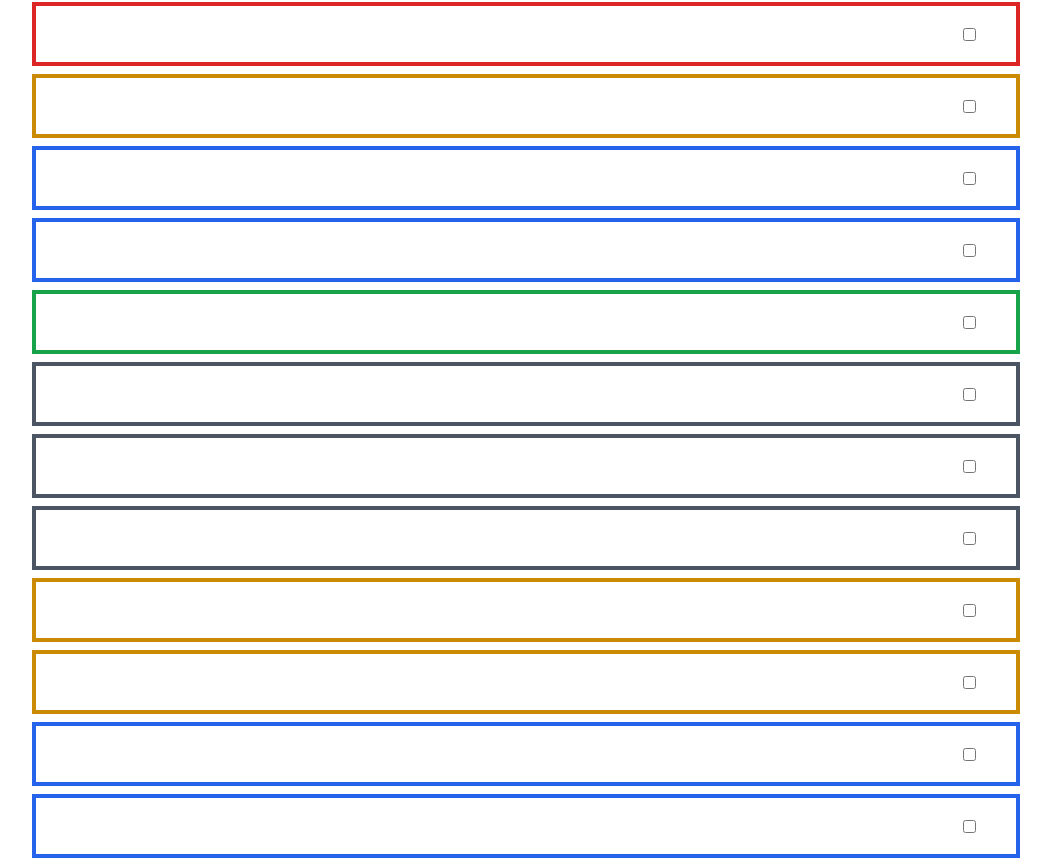
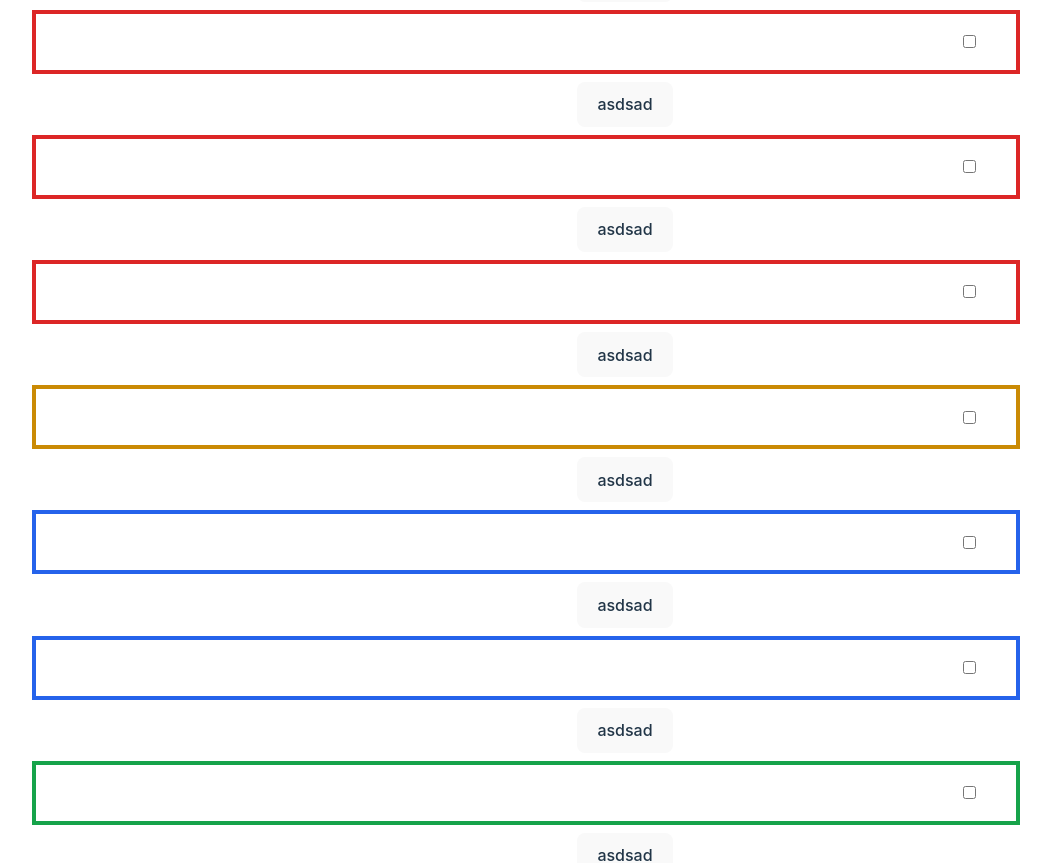
Before and after one commit to usuless/WitcherCollector, a Vue app: page / in a window 1280 px wide. Shown: the part 422-1285 px from the top of the page, without its empty margins (15-1066 px from the left). Built offline with nearby package versions, Linux system fonts and the light colour scheme.

Commit message:
filter problem

```diff
--- a/src/App.vue
+++ b/src/App.vue
@@ -2,18 +2,17 @@
 import cards from "./assets/data/cards.json"
 import Card from './components/Card.vue';
 import SearchSection from "./components/SearchSection.vue";
+import type { Ref } from "vue";
+import { ref } from "vue";
+
+
+let searchLocation: Ref<string> = ref('')
 
 </script>
 <template>
-   <SearchSection :cardInfo="cards"/>
-   <Card :card="card" v-for="card in cards"/>
+   <SearchSection :data="cards" @location="(location) => searchLocation = location"/>
+   <Card :location="searchLocation" :card="card" v-for="card in cards" :key="card.id"/>
 </template>
 
 <style lang="postcss" scoped>
-
-.owned {
-   @apply bg-red-500 border-red-500;
-}
-
-
 </style>
--- a/src/components/Card.vue
+++ b/src/components/Card.vue
@@ -6,9 +6,16 @@ const props = defineProps({
         type: Object,
         required: true
     },
+    location: {
+        type: String,
+        required: true
+    }
 })
+const isVisible: Ref<boolean> = ref(true);
 
-const isVisible: Ref<boolean> = ref(true);
+let search = () => {
+    return props.card.location.filter((el: string) => el.toLowerCase().includes(props.location.toLowerCase()))
+}
 
 const deck:string = props.card.deck
     let color = ''
@@ -38,6 +45,7 @@ let check = ref('')
 
 </script>
 <template>
+    <button @click="search">asdsad</button>
     <div v-show="isVisible" :class="color" :style="{backgroundColor: check ? backgroundColor : 'transparent', color: check ? 'black' : 'white'}" class="flex w-10/12 h-16 items-center text-black my-2 p-1 px-10">
         <p class="w-1/3">{{card.card}}</p>
         <p class="w-1/3">{{card.location}}</p>
--- /dev/null
+++ b/src/components/Search.vue
@@ -0,0 +1,39 @@
+<template>
+    <div>
+      <input
+        type="text"
+        v-model="searchQuery"
+        placeholder="Search items..."
+        @input="onSearch"
+        class="search-input"
+      />
+      <ul>
+        <li v-for="item in filteredItems" :key="item">{{ item }}</li>
+      </ul>
+    </div>
+  </template>
+
+  <script setup>
+  import { ref, computed } from 'vue';
+
+  // Sample list of items to search through
+  const items = ref([
+    'Apple',
+    'Banana',
+    'Orange',
+    'Mango',
+    'Grapes',
+    'Strawberry',
+    'Blueberry'
+  ]);
+
+  // The search query entered by the user
+  const searchQuery = ref('');
+
+  // Computed property that filters the list based on the search query
+  const filteredItems = computed(() => {
+    return items.value.filter(item =>
+      item.toLowerCase().includes(searchQuery.value.toLowerCase())
+    );
+  });
+  </script>
--- a/src/components/SearchSection.vue
+++ b/src/components/SearchSection.vue
@@ -1,57 +1,58 @@
 <script setup lang="ts">
 import { ref } from 'vue';
 import type { Ref } from 'vue';
-const props = defineProps({
-    cardInfo: Object
-})
 
 const location: Ref<string> = ref('')
 const name: Ref<string> = ref('')
-const deck: Ref<string> = ref('')
+let deck: Ref<string> = ref('')
 
 
 const emit = defineEmits<{
-  (e: 'location', location: number): void,
+  (e: 'location', location: string): void,
   (e: 'name', name: string): void,
-  (e: 'deck', deck: string): void
+  (e: 'deck', deck: any): void
 }>()
 
 /* made emit */
+
+let deckChange = (event: any):void => {
+    deck.value = event.target.id
+}
 
 </script>
 <template>
     <div class="flex items-center">
         <div class="mr-5">
-            <input v-model="name" class="p-3 rounded-3xl" name="card" type="text">
+            <input v-model="name" @input="emit('name', name)" class="p-3 rounded-3xl" name="card" type="text">
             <label class="ml-3" for="card">Jaka karta?</label>
         </div>
         <div class="mr-5">
-            <input v-model="location" class="p-3 rounded-3xl" name="location" type="text">
+            <input v-model="location" @input="emit('location', location)" class="p-3 rounded-3xl" name="location" type="text">
             <label class="ml-3" for="location">Gdzie szukasz?</label>
         </div>
         <div class="grid grid-cols-3 grid-row-2">
             <div class="content-between mx-2">
-                <input @input="event => deck = (event.target as any).id" class="justify-self-center" type="radio" id="Neutralne" name="deck">
+                <input @input="event => deckChange(event)" class="justify-self-center" type="radio" id="Neutralne" name="deck">
                 <p>Neutralne</p>
             </div>
             <div class="content-between mx-2">
-                <input @input="event => deck = (event.target as any).id" class="justify-self-center" type="radio" id="Potwory" name="deck">
+                <input @input="event => deckChange(event)" class="justify-self-center" type="radio" id="Potwory" name="deck">
                 <p>Potwory</p>
             </div>
             <div class="content-between mx-2">
-                <input @input="event => deck = (event.target as any).id" class="justify-self-center" type="radio" id="Skellige" name="deck">
+                <input @input="event => deckChange(event)" class="justify-self-center" type="radio" id="Skellige" name="deck">
                 <p>Skellige</p>
             </div>
             <div class="content-between mx-2">
-                <input @input="event => deck = (event.target as any).id" class="justify-self-center" type="radio" id="Nilfgaard" name="deck">
+                <input @input="event => deckChange(event)" class="justify-self-center" type="radio" id="Nilfgaard" name="deck">
                 <p>Nilfgaard</p>
             </div>
             <div class="content-between mx-2">
-                <input @input="event => deck = (event.target as any).id" class="justify-self-center" type="radio" id="Scoia'tael" name="deck">
+                <input @input="event => deckChange(event)" class="justify-self-center" type="radio" id="Scoia'tael" name="deck">
                 <p>Scoia'tael</p>
             </div>
             <div class="content-between mx-2">
-                <input @input="event => deck = (event.target as any).id" class="justify-self-center" type="radio" id="Królestwa Północy" name="deck">
+                <input @input="event => deckChange(event)" class="justify-self-center" type="radio" id="Królestwa Północy" name="deck">
                 <p>Królestwa Płn.</p>
             </div>
         </div>
--- a/tsconfig.app.json
+++ b/tsconfig.app.json
@@ -20,5 +20,5 @@
     "noUnusedParameters": true,
     "noFallthroughCasesInSwitch": true
   },
-  "include": ["src/**/*.ts", "src/**/*.tsx", "src/**/*.vue"]
+  "include": ["src/**/*.ts", "src/**/*.tsx", "src/**/*.vue", "src/utils/SearchUtils.js"]
 }
```
